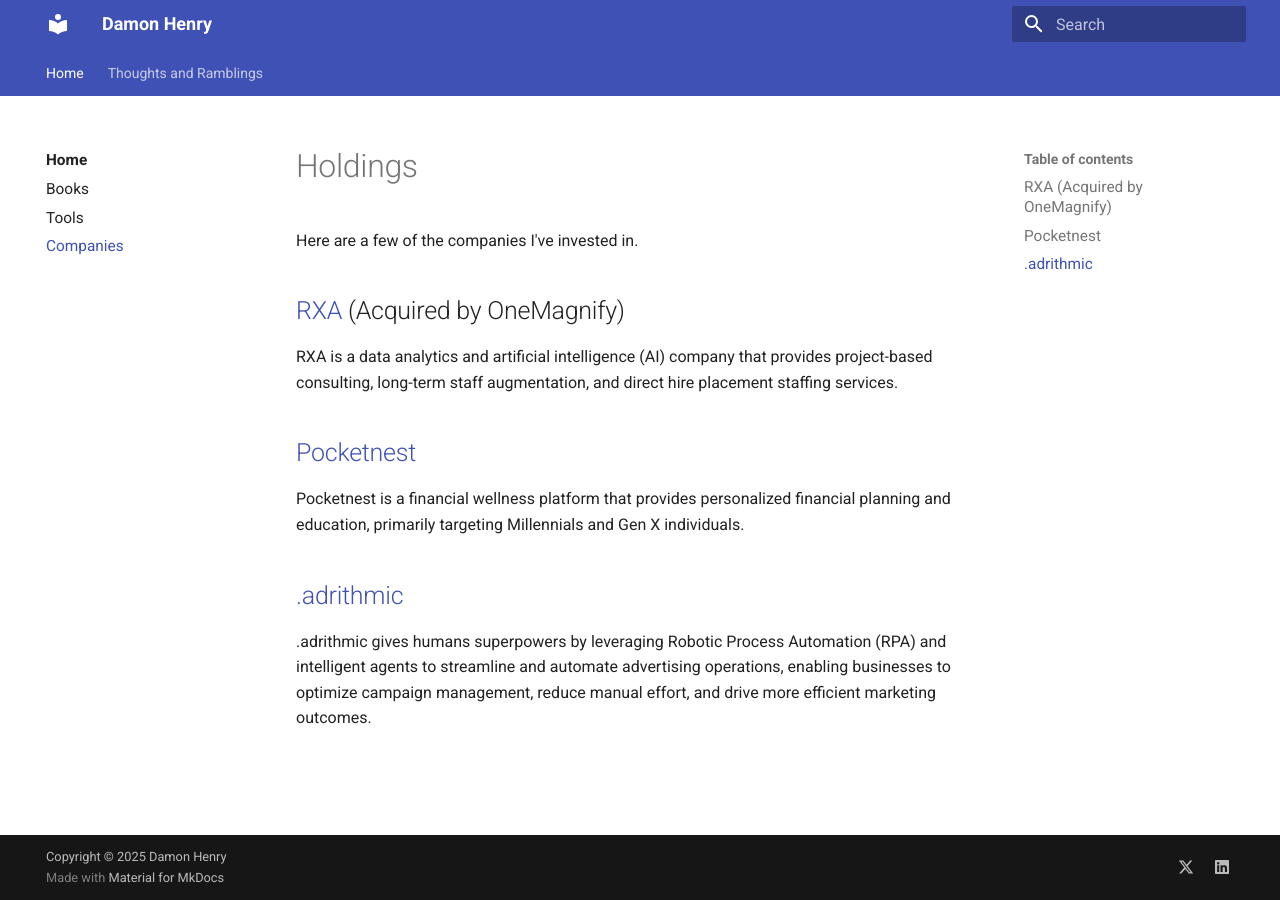
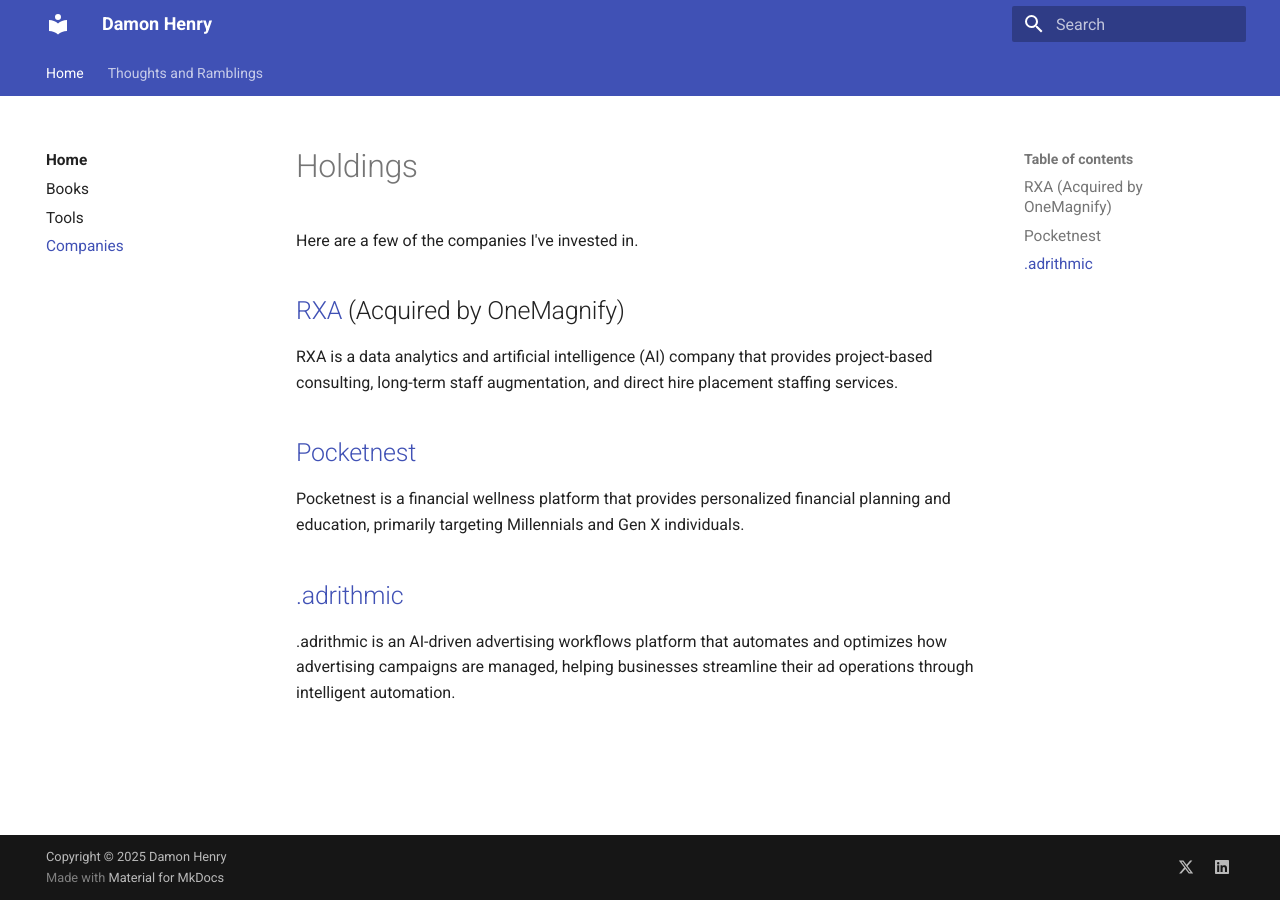
Before and after one commit to romanumero/romanumero.github.io, an MkDocs documentation site: the page built from docs/companies.md, in a window 1280 px wide. Built offline with MkDocs 1.6.1 and Material for MkDocs 9.7.7, drawn with Linux system fonts in a browser that asks for light colours.

Commit message:
updated adrithmic description
Co-Authored-By: Claude Opus 4.5 <noreply@anthropic.com>

```diff
--- a/docs/companies.md
+++ b/docs/companies.md
@@ -12,4 +12,4 @@ Pocketnest is a financial wellness platform that provides personalized financial
 
 ## [.adrithmic](https://www.adrithmic.com)
 
-.adrithmic gives humans superpowers by leveraging Robotic Process Automation (RPA) and intelligent agents to streamline and automate advertising operations, enabling businesses to optimize campaign management, reduce manual effort, and drive more efficient marketing outcomes.
+.adrithmic is an AI-driven advertising workflows platform that automates and optimizes how advertising campaigns are managed, helping businesses streamline their ad operations through intelligent automation.
```
